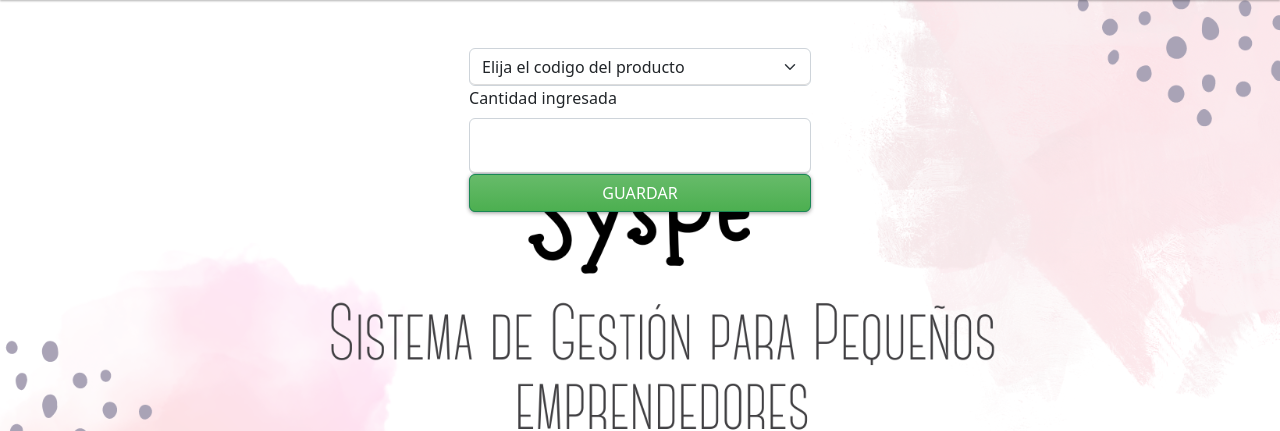
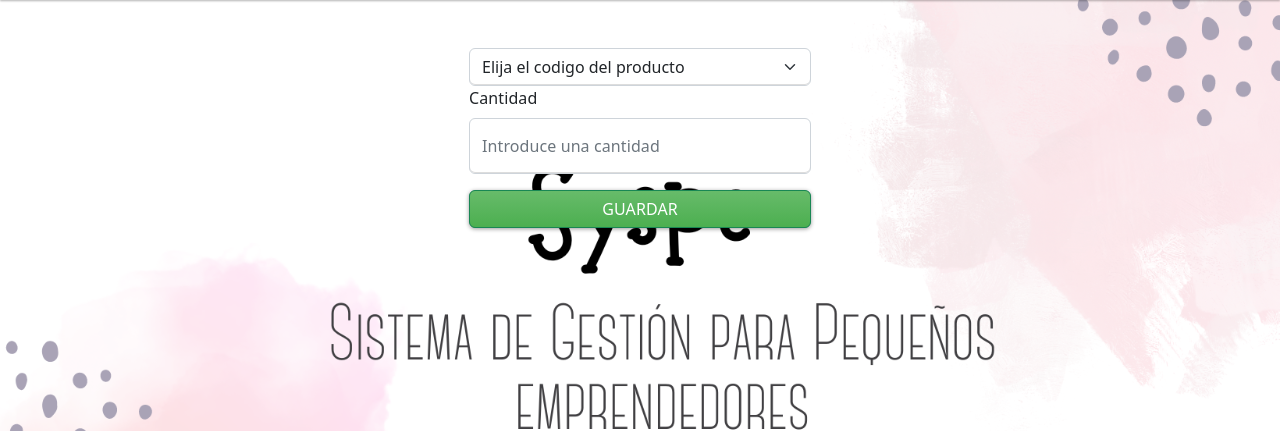
Before and after one commit to analamour/syspe, a Flask app: page /cargarstock in a window 1280 px wide. Shown: the part 69-500 px from the top of the page. Run offline with Flask 3, Linux system fonts and the light colour scheme; data comes from the database, SQL or seed files in the repository; some libraries are stand-ins or nearby versions.

Commit message:
cantidad

```diff
--- a/app.py
+++ b/app.py
@@ -182,7 +182,8 @@ def cargarventa():
 def restar_stock_vendido():
     if request.method == 'POST':
         cliente_id = request.form['clienteSeleccionado']
-        producto_id = request.form['productoSeleccionado']
+        producto_seleccionado = request.form.get['productoSeleccionado']
+        pedido_id = request.form['codigoProducto']
         codigoProducto = request.form['codigoProducto']
         #print("EL CODIGO PRODUCTO ES ",codigoProducto)
         cantVentaForm = request.form['cantidadVendido']
@@ -278,14 +279,15 @@ def crear_pedido():
         cur.close()
 
         flash('Pedido creado con éxito!')
-        return redirect(url_for('Index'))  # O redirige a donde quieras
+        return redirect(url_for('Index'))
 
 @app.route("/consultarPedido")
 def consultarPedido():
     cur = mysql.connection.cursor()
     cur.execute('SELECT * FROM detallesPedido')
     data = cur.fetchall()
-    return render_template('consultarPedido.html', pedidos = data)
+    return render_template('consultarPedidos.html', pedidos = data)
+
 
 
 if __name__ == '__main__':
--- a/templates/cargarstock.html
+++ b/templates/cargarstock.html
@@ -15,9 +15,9 @@
                         {% endfor %}
                     </select>
                 </div>
-                <div>
-                    <label for="exampleInputEmail1" class="form-label">Cantidad ingresada</label>
-                    <input type="text" class="form-control" name="cantidadIngreso">
+                <div class="form-group">
+                    <label for="cantidadInput" class="form-label">Cantidad</label>
+                    <input type="number" class="form-control" id="cantidadInput" name="cantidad" min="1" placeholder="Introduce una cantidad">
                 </div>
             <button type ="submit" class="btn btn-success btn-block">
                 Guardar
```
